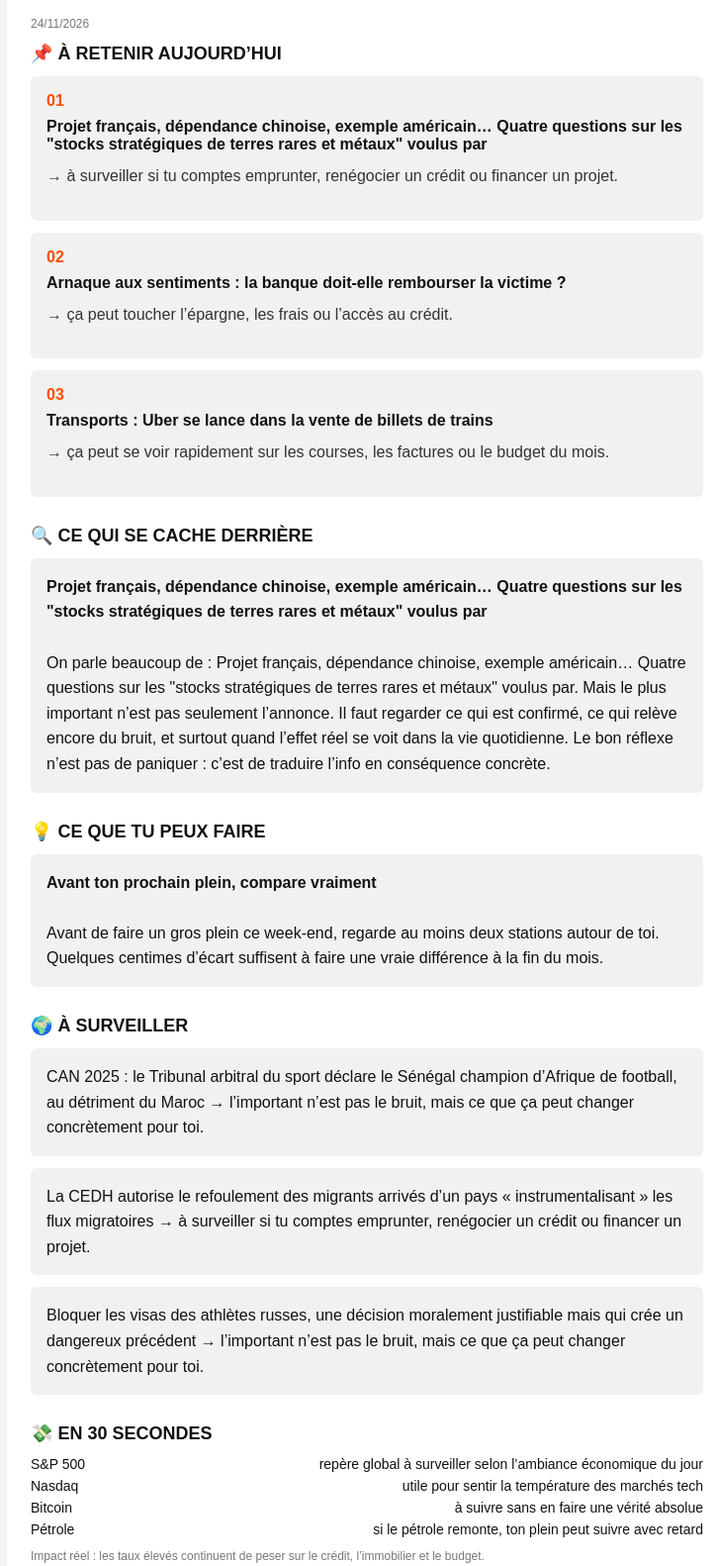
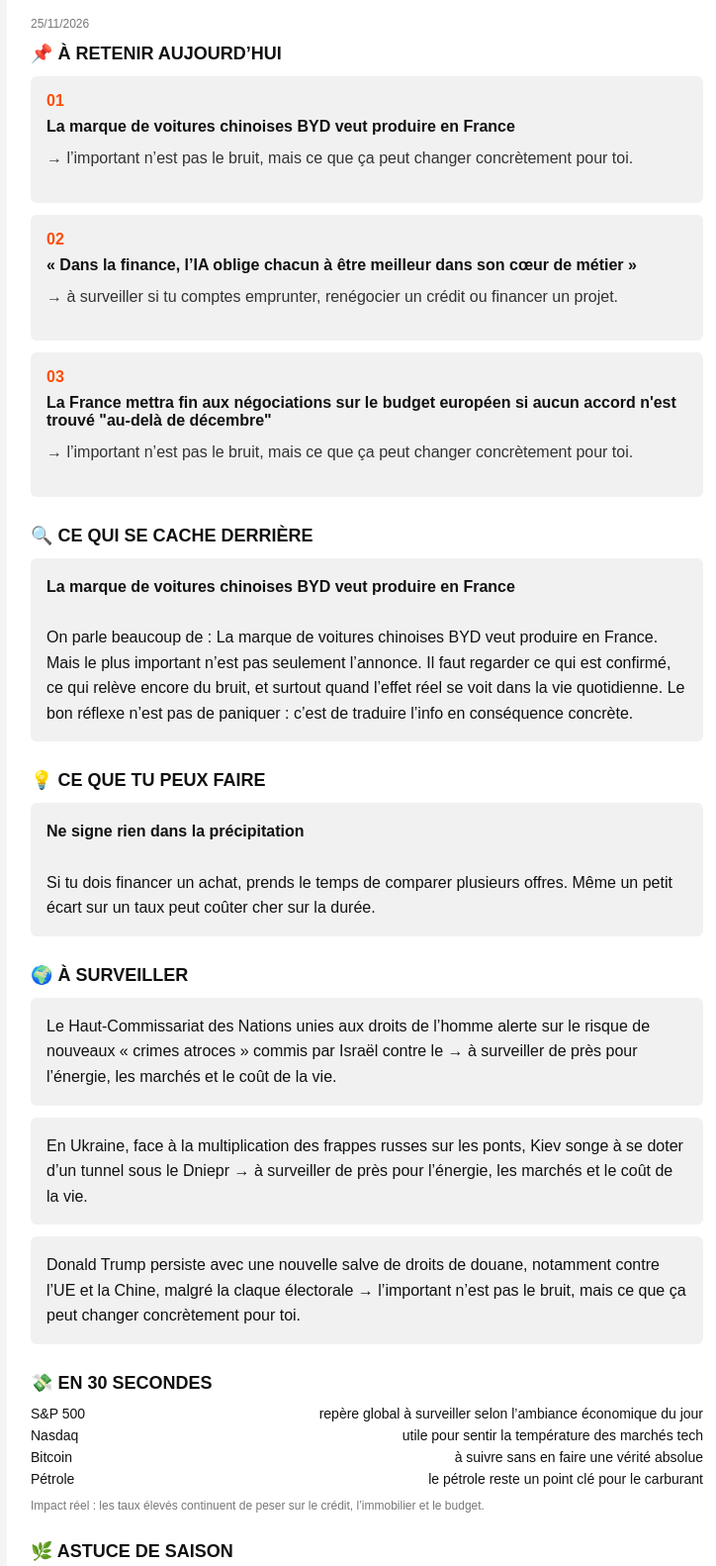
Before and after one commit to tenyksky-lab/brief-du-peuple, a plain HTML site: page index.html in a window 1280 px wide. Shown: the part 89-1671 px from the top of the page at 99% size, without its empty margins (269-993 px from the left). Drawn offline with Linux system fonts and the light colour scheme.

Commit message:
Mise à jour automatique du Brief

```diff
--- a/index.html
+++ b/index.html
@@ -106,51 +106,51 @@ h1 {
 
 <h1>BRIEF DU PEUPLE</h1>
 <p class="tagline">5 minutes pour comprendre ce qui t’impacte vraiment.</p>
-<p class="small">24/11/2026</p>
+<p class="small">25/11/2026</p>
 
 <div class="section">
 <div class="title">📌 À RETENIR AUJOURD’HUI</div>
 
 <div class="item">
 <span class="item-num">01</span>
-<strong>Projet français, dépendance chinoise, exemple américain… Quatre questions sur les &quot;stocks stratégiques de terres rares et métaux&quot; voulus par</strong>
+<strong>La marque de voitures chinoises BYD veut produire en France</strong>
+<p class="impact">→ l’important n’est pas le bruit, mais ce que ça peut changer concrètement pour toi.</p>
+</div>
+
+<div class="item">
+<span class="item-num">02</span>
+<strong>« Dans la finance, l’IA oblige chacun à être meilleur dans son cœur de métier »</strong>
 <p class="impact">→ à surveiller si tu comptes emprunter, renégocier un crédit ou financer un projet.</p>
 </div>
 
 <div class="item">
-<span class="item-num">02</span>
-<strong>Arnaque aux sentiments : la banque doit-elle rembourser la victime ?</strong>
-<p class="impact">→ ça peut toucher l’épargne, les frais ou l’accès au crédit.</p>
-</div>
-
-<div class="item">
 <span class="item-num">03</span>
-<strong>Transports : Uber se lance dans la vente de billets de trains</strong>
-<p class="impact">→ ça peut se voir rapidement sur les courses, les factures ou le budget du mois.</p>
+<strong>La France mettra fin aux négociations sur le budget européen si aucun accord n&#x27;est trouvé &quot;au-delà de décembre&quot;</strong>
+<p class="impact">→ l’important n’est pas le bruit, mais ce que ça peut changer concrètement pour toi.</p>
 </div>
 </div>
 
 <div class="section">
 <div class="title">🔍 CE QUI SE CACHE DERRIÈRE</div>
 <div class="block">
-<strong>Projet français, dépendance chinoise, exemple américain… Quatre questions sur les &quot;stocks stratégiques de terres rares et métaux&quot; voulus par</strong><br><br>
-On parle beaucoup de : Projet français, dépendance chinoise, exemple américain… Quatre questions sur les &quot;stocks stratégiques de terres rares et métaux&quot; voulus par. Mais le plus important n’est pas seulement l’annonce. Il faut regarder ce qui est confirmé, ce qui relève encore du bruit, et surtout quand l’effet réel se voit dans la vie quotidienne. Le bon réflexe n’est pas de paniquer : c’est de traduire l’info en conséquence concrète.
+<strong>La marque de voitures chinoises BYD veut produire en France</strong><br><br>
+On parle beaucoup de : La marque de voitures chinoises BYD veut produire en France. Mais le plus important n’est pas seulement l’annonce. Il faut regarder ce qui est confirmé, ce qui relève encore du bruit, et surtout quand l’effet réel se voit dans la vie quotidienne. Le bon réflexe n’est pas de paniquer : c’est de traduire l’info en conséquence concrète.
 </div>
 </div>
 
 <div class="section">
 <div class="title">💡 CE QUE TU PEUX FAIRE</div>
 <div class="block">
-<strong>Avant ton prochain plein, compare vraiment</strong><br><br>
-Avant de faire un gros plein ce week-end, regarde au moins deux stations autour de toi. Quelques centimes d’écart suffisent à faire une vraie différence à la fin du mois.
+<strong>Ne signe rien dans la précipitation</strong><br><br>
+Si tu dois financer un achat, prends le temps de comparer plusieurs offres. Même un petit écart sur un taux peut coûter cher sur la durée.
 </div>
 </div>
 
 <div class="section">
 <div class="title">🌍 À SURVEILLER</div>
-<div class="block">CAN 2025 : le Tribunal arbitral du sport déclare le Sénégal champion d’Afrique de football, au détriment du Maroc → l’important n’est pas le bruit, mais ce que ça peut changer concrètement pour toi.</div>
-<div class="block">La CEDH autorise le refoulement des migrants arrivés d’un pays « instrumentalisant » les flux migratoires → à surveiller si tu comptes emprunter, renégocier un crédit ou financer un projet.</div>
-<div class="block">Bloquer les visas des athlètes russes, une décision moralement justifiable mais qui crée un dangereux précédent → l’important n’est pas le bruit, mais ce que ça peut changer concrètement pour toi.</div>
+<div class="block">Le Haut-Commissariat des Nations unies aux droits de l’homme alerte sur le risque de nouveaux « crimes atroces » commis par Israël contre le → à surveiller de près pour l’énergie, les marchés et le coût de la vie.</div>
+<div class="block">En Ukraine, face à la multiplication des frappes russes sur les ponts, Kiev songe à se doter d’un tunnel sous le Dniepr → à surveiller de près pour l’énergie, les marchés et le coût de la vie.</div>
+<div class="block">Donald Trump persiste avec une nouvelle salve de droits de douane, notamment contre l’UE et la Chine, malgré la claque électorale → l’important n’est pas le bruit, mais ce que ça peut changer concrètement pour toi.</div>
 </div>
 
 <div class="section">
@@ -158,7 +158,7 @@ Avant de faire un gros plein ce week-end, regarde au moins deux stations autour
 <div class="bourse"><span>S&P 500</span><span>repère global à surveiller selon l’ambiance économique du jour</span></div>
 <div class="bourse"><span>Nasdaq</span><span>utile pour sentir la température des marchés tech</span></div>
 <div class="bourse"><span>Bitcoin</span><span>à suivre sans en faire une vérité absolue</span></div>
-<div class="bourse"><span>Pétrole</span><span>si le pétrole remonte, ton plein peut suivre avec retard</span></div>
+<div class="bourse"><span>Pétrole</span><span>le pétrole reste un point clé pour le carburant</span></div>
 <p class="small">Impact réel : les taux élevés continuent de peser sur le crédit, l’immobilier et le budget.</p>
 </div>
 
@@ -181,9 +181,9 @@ Dans certaines entreprises, les congés sont comptés du lundi au samedi. Résul
 
 <div class="section">
 <div class="title">📊 CE QUI PRÉOCCUPE EN CE MOMENT</div>
+<div class="block">🔹 Travail / salaire</div>
+<div class="block">🔹 Maison / entretien</div>
 <div class="block">🔹 Prix du quotidien</div>
-<div class="block">🔹 Carburant / énergie</div>
-<div class="block">🔹 Banque / crédit</div>
 </div>
 
 <div class="section">
@@ -193,7 +193,7 @@ Dans certaines entreprises, les congés sont comptés du lundi au samedi. Résul
 
 <div class="section">
 <div class="title">⚡ À RETENIR</div>
-<div class="highlight">Ce que tu ne regardes pas à la pompe finit souvent par se voir sur tout le reste.</div>
+<div class="highlight">Quand l’argent coûte cher, chaque décision pèse plus longtemps.</div>
 </div>
 
 </div>
```
